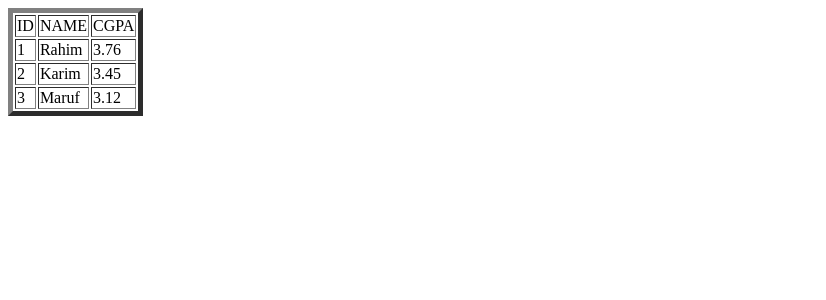
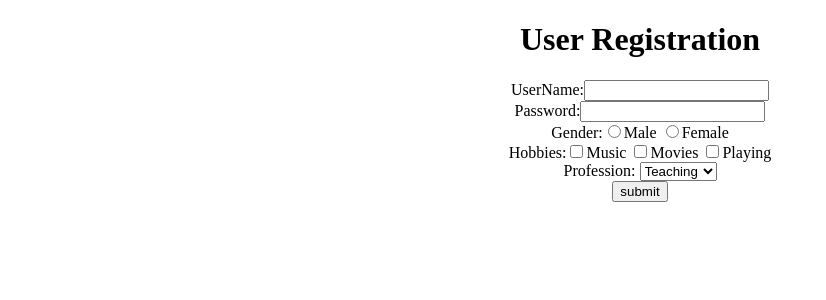
Before and after one commit to Tasin1221/WebTech, a PHP site: page /Form.php in a window 1280 px wide. Shown: the top 300 px of the page, without its empty margins (0-826 px from the left). Run offline with PHP 8.4, Linux system fonts and the light colour scheme.

Commit message:
Form Basic

```diff
--- a/Cv/Form.php
+++ b/Cv/Form.php
@@ -4,19 +4,19 @@
 	<title></title>
 </head>
 <body>
-	<table border="5">
+<!--	<table border="5" align="center">
 		<tr>
-			<td>ID</td>
-			<td>NAME</td>
-			<td>CGPA</td>
+			<td><b>ID</b></td>
+			<td><b>NAME</b></td>
+			<td><b>GPA</b></td>
 		</tr>
 		<tr>
-			<td>1</td>
+			<td rowspan="2">1</td>
 			<td>Rahim</td>
 			<td>3.76</td>
 		</tr>
 		<tr>
-			<td>2</td>
+
 			<td>Karim</td>
 			<td>3.45</td>
 		</tr>
@@ -27,6 +27,24 @@
 		</tr>
 
 	</table>
+-->
+
+
+
+<h1 align="center">User Registration</h1>
+<form align="center">
+	<span>UserName</span>:<input type="text"><br>
+	<span>Password</span>:<input type="Password"><br>
+	<span>Gender</span>:<input type="radio" name="Gender">Male <input type="radio" name="Gender">Female <br>
+	<span>Hobbies</span>:<input type="checkbox" >Music <input type="checkbox" >Movies <input type="checkbox" >Playing <br>
+	<span>Profession:</span>
+	<select>
+		<option>Teaching</option>
+		<option>Business</option>
+		<option>Service</option>
+	</select><br>
+	<input type="submit" value ="submit">
+</form>
 
 </body>
 </html>
```
